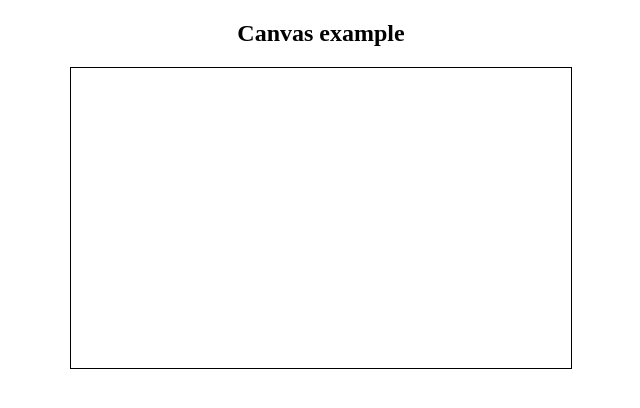
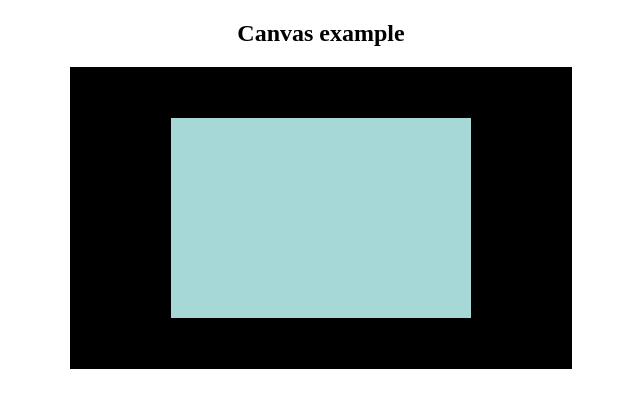
Before and after one commit to hipaonam/me3d, a plain HTML site: page index.html in a window 1280 px wide. Shown: the whole page, without its empty margins (319-959 px from the left). Drawn offline with Linux system fonts and the light colour scheme.

Commit message:
Update index.html

```diff
--- a/index.html
+++ b/index.html
@@ -3,6 +3,7 @@
 <head>
     <meta charset="utf-8">
     <title>Canvas example</title>
+    <script src="canvas.js"></script>
     <style>
         #wrapper {
             width: 60%;
```
